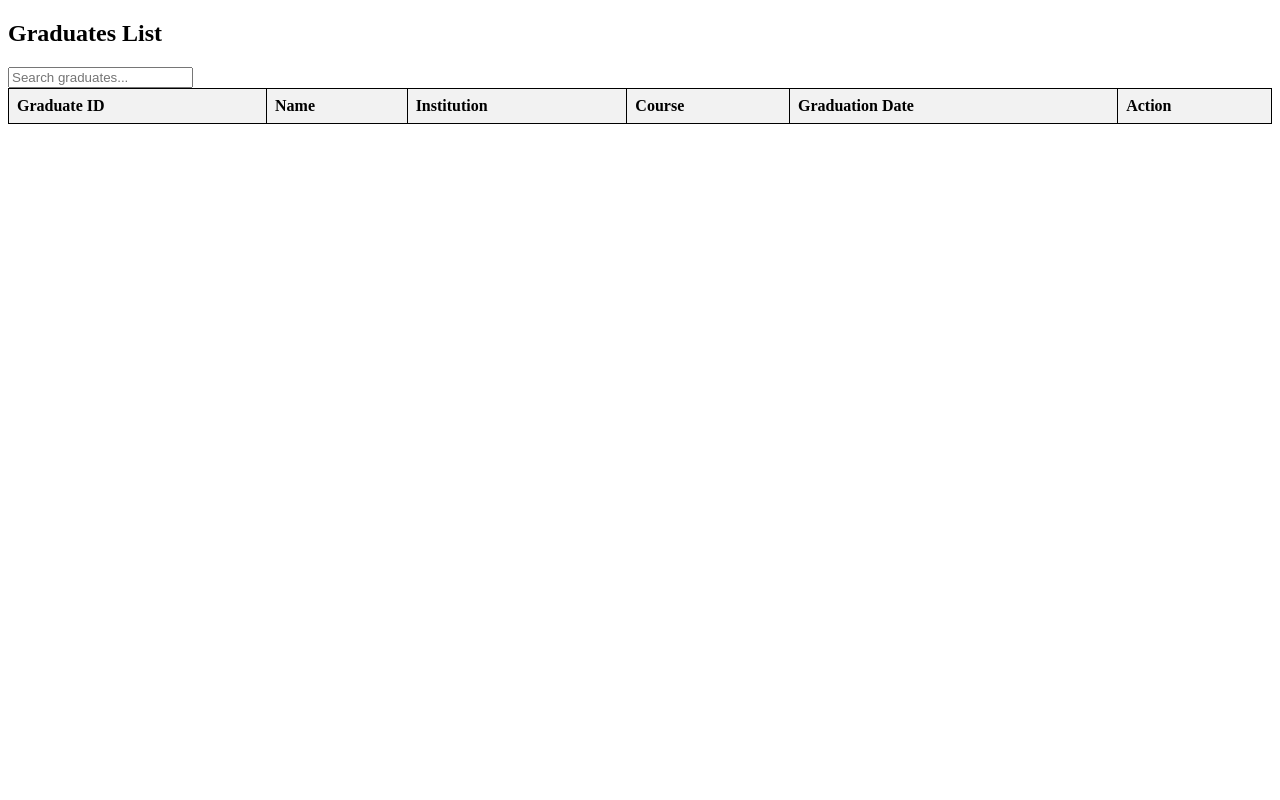
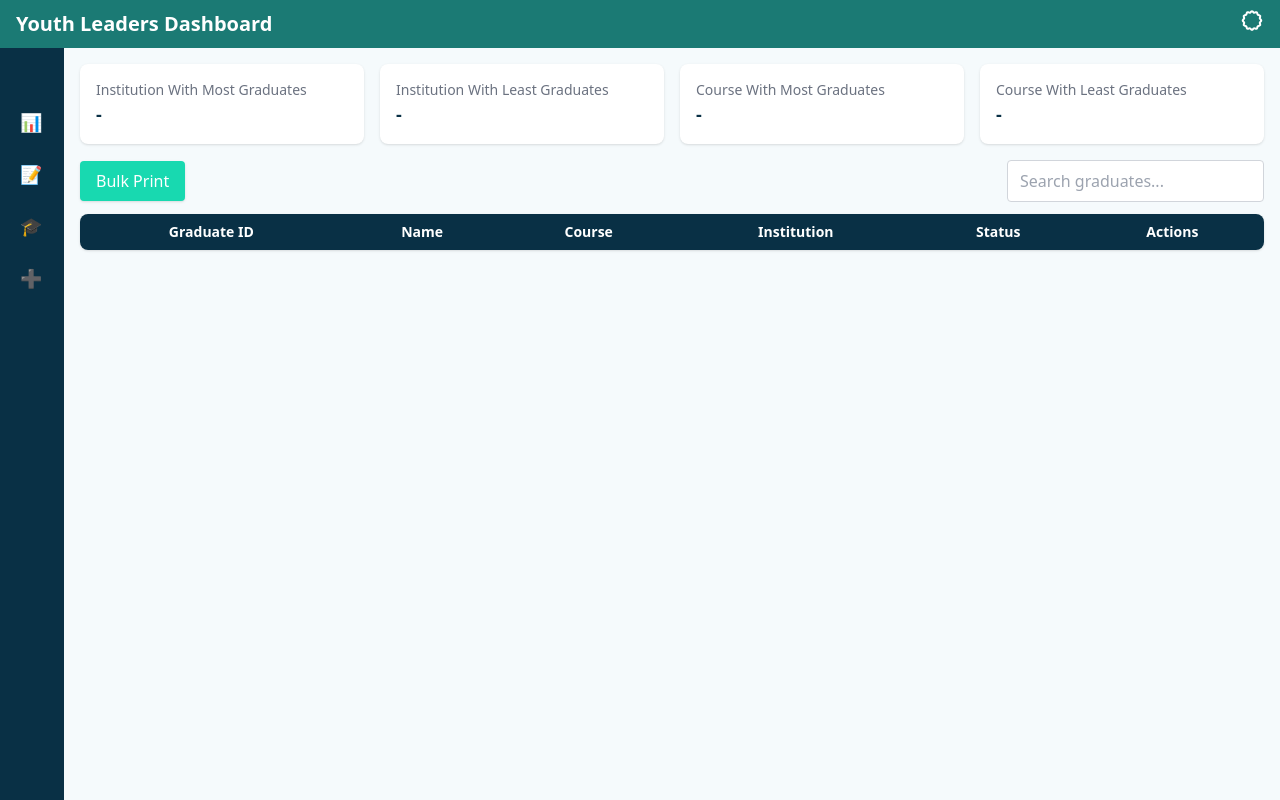
Before and after one commit to Jei-Dev/nbf-youth-leadersdb, a Flask app: template templates/view_graduates.html in a window 1280 px wide. Run offline with Flask 3, Linux system fonts and the light colour scheme; the template is opened without the code that fills it, so the values that code supplies are empty; some libraries are stand-ins or nearby versions.

Commit message:
graduate page

```diff
--- a/templates/partials/sidebar.html
+++ b/templates/partials/sidebar.html
@@ -25,9 +25,8 @@
     </a>
 
     <!-- View Graduates -->
-    <a href="/dashboard#graduates"
-       onclick="showSection('graduates')"
-       class="flex items-center gap-2 px-2 py-2 rounded hover:bg-[#0d755f] transition justify-start w-full text-sm">
+    <a href="/view_graduates"
+      class="flex items-center gap-2 px-2 py-2 rounded hover:bg-[#0d755f] transition justify-start w-full text-sm">
       <span class="text-lg">🎓</span>
       <span class="hidden group-hover:inline">Graduates</span>
     </a>
--- a/templates/view_graduates.html
+++ b/templates/view_graduates.html
@@ -1,41 +1,105 @@
 <!DOCTYPE html>
-<html>
+<html lang="en">
 <head>
+<meta charset="UTF-8">
+<meta name="viewport" content="width=device-width, initial-scale=1.0">
 <title>Graduates</title>
-    <style>
-        table { border-collapse: collapse; width: 100%; }
-        th, td { border: 1px solid black; padding: 8px; text-align: left; }
-        th { background-color: #f2f2f2; }
-    </style>
-    <!-- Graduates Table -->
-    <div class="bg-white rounded-lg shadow p-4 mb-6">
-      <div class="flex flex-col md:flex-row justify-between items-start md:items-center mb-4 gap-2">
-        <h2 class="text-[#093045] font-bold text-lg">Graduates List</h2>
+
+<script src="https://cdn.tailwindcss.com"></script>
+
+</head>
+
+<body class="bg-[#f5fafc] h-screen flex flex-col overflow-hidden">
+
+<!-- NAVBAR -->
+{% include "partials/nav.html" %}
+
+<div class="flex flex-1 overflow-hidden">
+
+<!-- SIDEBAR -->
+{% include "partials/sidebar.html" %}
+
+<!-- MAIN CONTENT -->
+<main class="flex-1 p-4 overflow-hidden flex flex-col">
+
+<!-- ================= SUMMARY CARDS ================= -->
+<div class="grid grid-cols-1 md:grid-cols-4 gap-4 mb-4">
+
+<div class="bg-white shadow rounded-lg p-4">
+<h3 class="text-sm text-gray-500">Institution With Most Graduates</h3>
+<p id="maxInstitution" class="text-lg font-bold text-[#093045]">-</p>
+</div>
+
+<div class="bg-white shadow rounded-lg p-4">
+<h3 class="text-sm text-gray-500">Institution With Least Graduates</h3>
+<p id="minInstitution" class="text-lg font-bold text-[#093045]">-</p>
+</div>
+
+<div class="bg-white shadow rounded-lg p-4">
+<h3 class="text-sm text-gray-500">Course With Most Graduates</h3>
+<p id="maxCourse" class="text-lg font-bold text-[#093045]">-</p>
+</div>
+
+<div class="bg-white shadow rounded-lg p-4">
+<h3 class="text-sm text-gray-500">Course With Least Graduates</h3>
+<p id="minCourse" class="text-lg font-bold text-[#093045]">-</p>
+</div>
+
+</div>
+
+
+<!-- ================= ACTION BAR ================= -->
+<div class="flex justify-between items-center mb-3">
+
+<button id="bulkPrint"
+class="bg-[#18d9b0] text-white px-4 py-2 rounded shadow hover:bg-[#0d755f]">
+Bulk Print
+</button>
+
 <input
 type="text"
 id="searchInput"
 placeholder="Search graduates..."
-          class="border border-gray-300 rounded px-2 py-1 focus:outline-none focus:ring-2 focus:ring-[#18d9b0]"
+class="border border-gray-300 rounded px-3 py-2 focus:outline-none focus:ring-2 focus:ring-[#18d9b0]"
 >
+
 </div>
-      <div class="overflow-y-auto max-h-96">
-        <table id="graduatesTable" class="min-w-full border border-gray-200">
-          <thead class="bg-[#f5fafc]">
+
+
+<!-- ================= GRADUATES TABLE ================= -->
+<div class="bg-white rounded-lg shadow flex flex-col overflow-hidden">
+
+<div class="overflow-y-auto flex-1">
+
+<table id="graduatesTable" class="min-w-full text-sm">
+
+<thead class="bg-[#093045] text-white sticky top-0 z-10">
 <tr>
-              <th class="py-2 px-4 border-b text-center">Graduate ID</th>
-              <th class="py-2 px-4 border-b text-center">Name</th>
-              <th class="py-2 px-4 border-b text-center">Institution</th>
-              <th class="py-2 px-4 border-b text-center">Course</th>
-              <th class="py-2 px-4 border-b text-center">Graduation Date</th>
-              <th class="py-2 px-4 border-b text-center">Action</th>
+
+<th class="py-2 px-3 text-center">Graduate ID</th>
+<th class="py-2 px-3 text-center">Name</th>
+<th class="py-2 px-3 text-center">Course</th>
+<th class="py-2 px-3 text-center">Institution</th>
+<th class="py-2 px-3 text-center">Status</th>
+<th class="py-2 px-3 text-center">Actions</th>
+
 </tr>
 </thead>
-          <tbody>
-            <!-- Populated by JS -->
+
+<tbody class="text-gray-700">
+<!-- Populated by grad.js -->
 </tbody>
+
 </table>
+
 </div>
+
 </div>
+
+</main>
+</div>
+
+<script src="/static/js/grad.js"></script>
 
 </body>
 </html>
```
Also changed, not shown: modules/graduate.py (+14 -1 lines), templates/manage_users.html (+5 -5 lines), templates/registration.html (+12 -9 lines), static/js/main.js (line endings or trailing spaces). Lines whose indentation alone changed are shown as unchanged.
